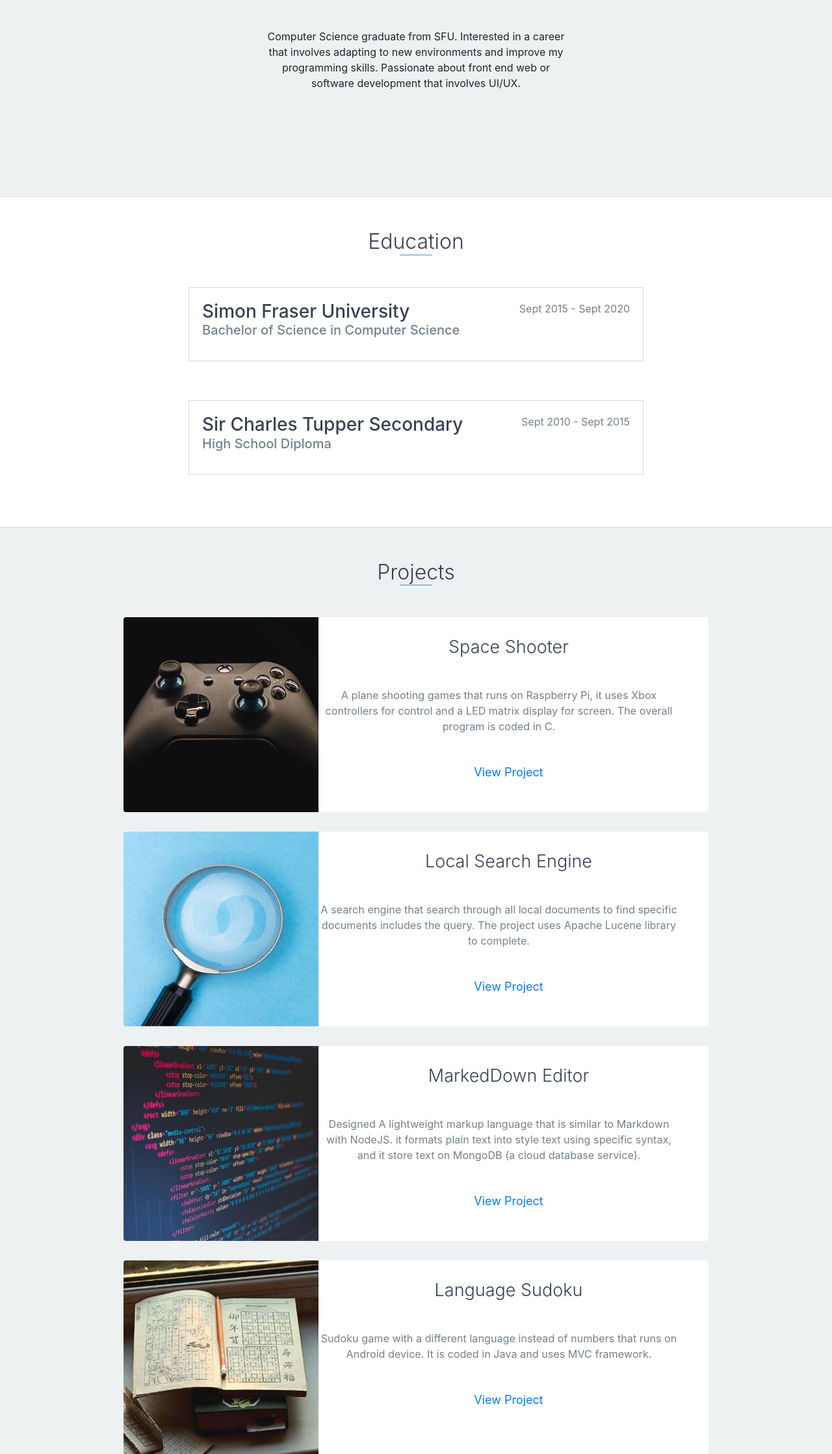
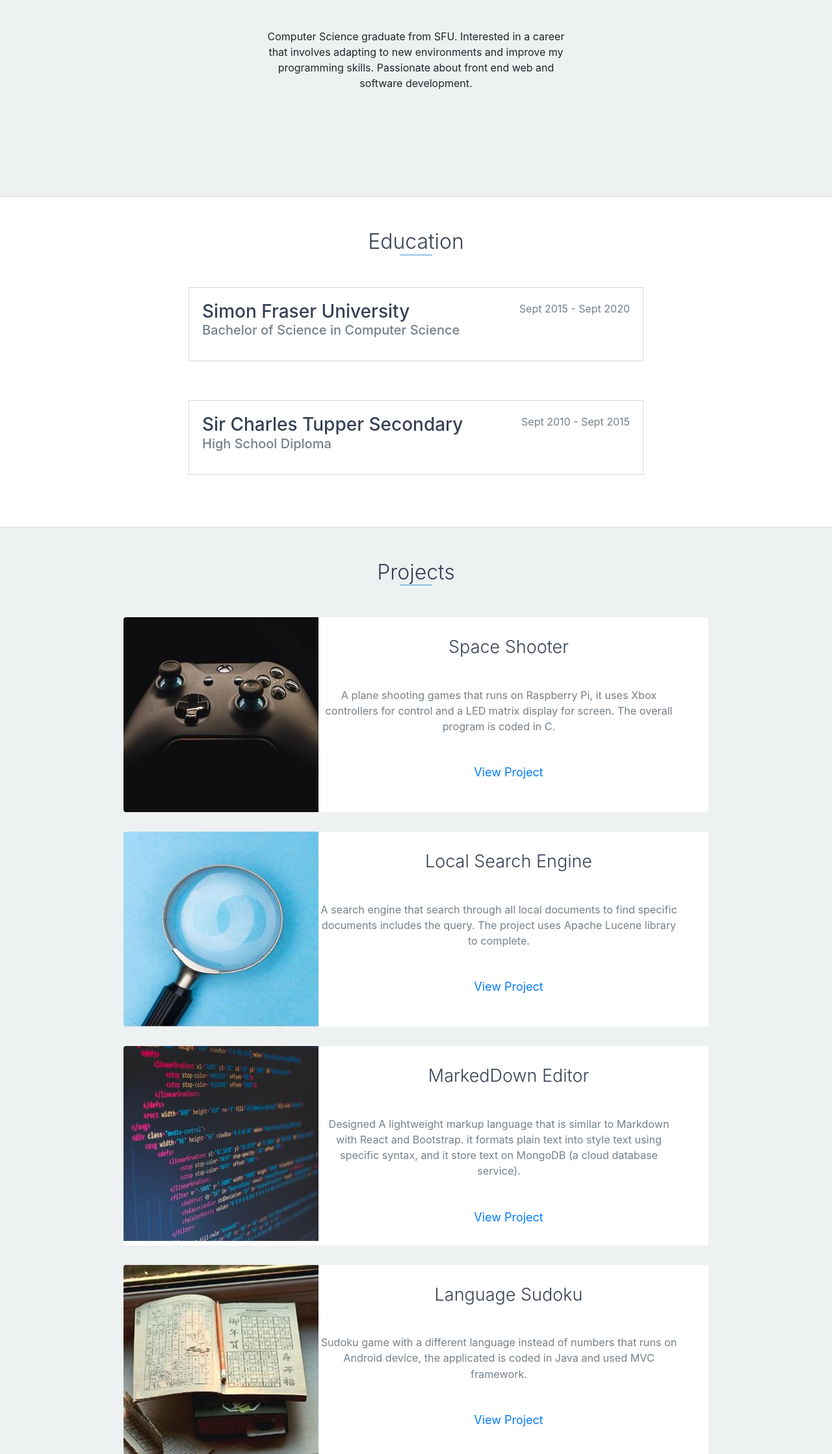
Before and after one commit to jmwu1997/jmwu1997.github.io, a plain HTML site: page index.html in a window 1280 px wide. Shown: the part 562-2800 px from the top of the page at 65% size. Drawn offline with Linux system fonts and the light colour scheme.

Commit message:
Update index.html

```diff
--- a/index.html
+++ b/index.html
@@ -58,7 +58,7 @@
         <section class="main" >
             <div class="container">
                 <div class="row">
-                    <div class="main-image" style="padding-left: 250px;">
+                    <div class="main-image">
                         <img src="./img/me.png"  style="width:250px;height:250px;">
                     </div>
                     <div class="main_info">
@@ -83,7 +83,7 @@
                     <!--Grid column-->
                     <div class="col-lg-7">
                         <h2 class="heading">About me</h2>
-                        <p>Computer Science graduate from SFU. Interested in a career that involves adapting to new environments and improve my programming skills. Passionate about front end web or software development that involves UI/UX.</p>
+                        <p>Computer Science graduate from SFU. Interested in a career that involves adapting to new environments and improve my programming skills. Passionate about front end web and software development.</p>
 
                     </div>
                     <!--Grid column-->
@@ -155,7 +155,7 @@
                         <div class="project-info">
                             <h3>MarkedDown Editor</h3>
                             <p>
-                                Designed A lightweight markup language that is similar to Markdown with NodeJS. it formats plain text into style text using specific syntax, and it store text on MongoDB (a cloud database service).
+                                Designed A lightweight markup language that is similar to Markdown with React and Bootstrap. it formats plain text into style text using specific syntax, and it store text on MongoDB (a cloud database service).
                             </p>
                             <a href="https://github.com/jmwu1997/MarkedDown-Editor">View Project</a>
                         </div>
@@ -168,7 +168,7 @@
                         <div class="project-info">
                             <h3>Language Sudoku</h3>
                             <p>
-                                Sudoku game with a different language instead of numbers that runs on Android device. It is coded in Java and uses MVC framework.
+                                Sudoku game with a different language instead of numbers that runs on Android device, the applicated is coded in Java and used MVC framework.
                             </p>
                             <a href="https://github.com/jmwu1997/Language-Sudoku">View Project</a>
                         </div>
```
